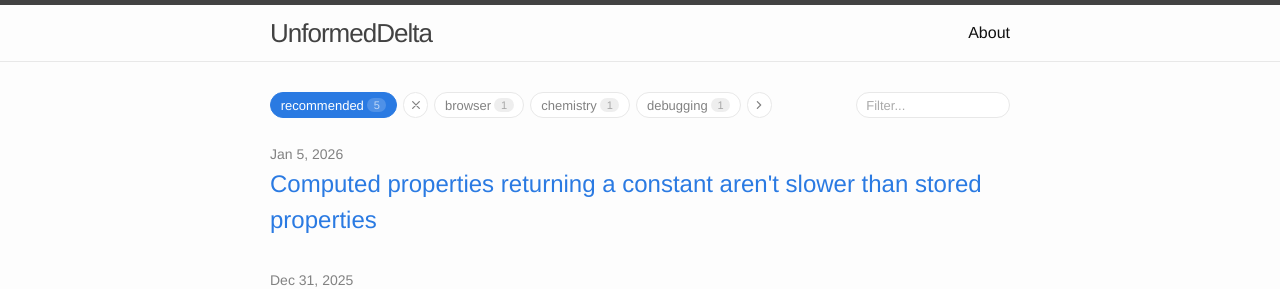
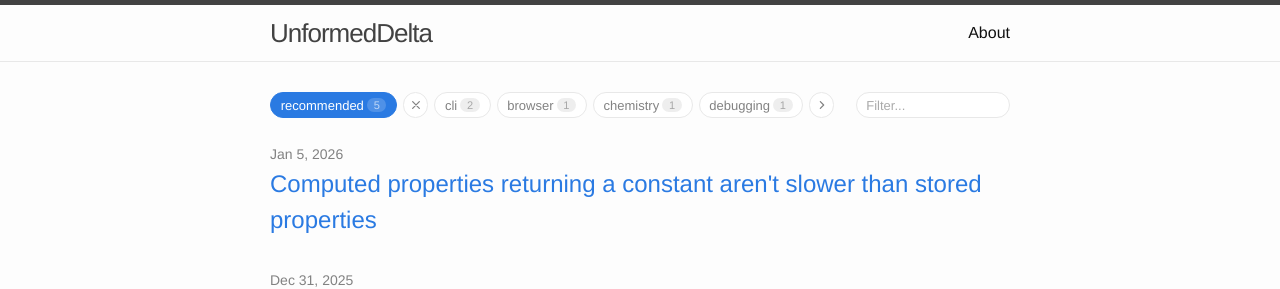
Before and after one commit to lehmacdj/blog, a Jekyll site: the page built from index.html, in a window 1280 px wide. Shown: the top 289 px of the page. Built offline with Jekyll 4.4.1, drawn with Linux system fonts in a browser that asks for light colours.

Commit message:
Add tags

```diff
--- a/_notes/9b80aaf5-defining-custom-units-for-the-units-cli.md
+++ b/_notes/9b80aaf5-defining-custom-units-for-the-units-cli.md
@@ -5,6 +5,7 @@ date: 2026-02-01 01:37 -0500
 permalink: /9b80aaf5/defining-custom-units-for-the-units-cli
 redirect_from:
   - /9b80aaf5
+tags: [cli, lasercutting]
 ---
 
 I recently started using a Glowforge Aura to laser cut stuff. So far I made a copy of the game Hex, designed an organizer for Kingdom Builder's tiny hexagons that are a pain to sort, and plan to also try my hand at creating custom Jig-Saw Puzzles.
--- a/_notes/df5a7476-performing-unit-conversions-on-the-cli.md
+++ b/_notes/df5a7476-performing-unit-conversions-on-the-cli.md
@@ -5,6 +5,7 @@ date: 2026-02-01 01:37 -0500
 permalink: /df5a7476/performing-unit-conversions-on-the-cli
 redirect_from:
   - /df5a7476
+tags: [cli]
 ---
 
 I recently discovered[^how-I-discovered-it] the `units` CLI tool which installed by default on macOS/Linux and comes with a ton of builtin conversions. For example you can do:
```
